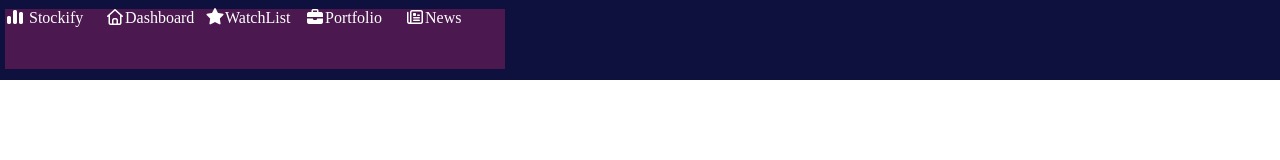
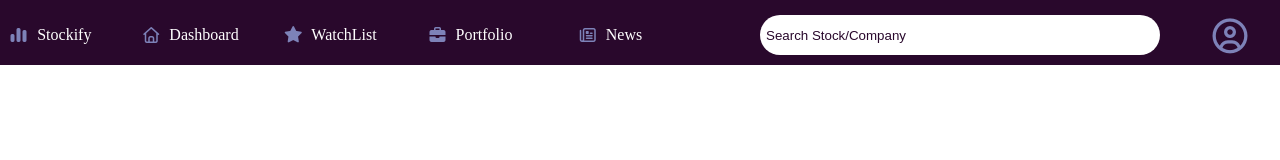
Before and after one commit to avinashtayade-data/Stalker, a plain HTML site: page index.html in a window 1280 px wide. Drawn offline with Linux system fonts and the light colour scheme.

Commit message:
Updated navbar layout

```diff
--- a/index.html
+++ b/index.html
@@ -11,25 +11,35 @@
     <div id="dark_nav_bar">
        <div id="dark_nav_inner_bar">
             <div id="logo_container">
-                 <i class="fa-solid fa-chart-simple"></i>
+                 <i class="fa-solid fa-chart-simple" id="stockify_icon"></i>
                  Stockify
             </div>
-            <div id="dashboard_container">
-                <i class="fa-regular fa-house"></i>
+            <div id="middle_nav_bar_container">
+                <div id="dashboard_container">
+                <i class="fa-regular fa-house" id="dashboard_icon"></i>
                 Dashboard
             </div>
             <div id="WatchList_container">
-                <i class="fa-solid fa-star"></i>
+                <i class="fa-solid fa-star" id="WathcList_icon"></i>
                 WatchList
             </div>
             <div id="Portfolio_container">
-                <i class="fa-solid fa-briefcase"></i>
+                <i class="fa-solid fa-briefcase" id="Portfolio_icon"></i>
                 Portfolio
             </div>
             <div id="NewsPaper_container">
-                <i class="fa-regular fa-newspaper"></i>
+                <i class="fa-regular fa-newspaper" id="NewsPaper_icon"></i>
                 News
             </div>
+            </div>
+           <div id="right_side_inner_nav_bar">
+                 <div id="search_bar_container">
+                      <input type="text"   class="input_feild_nav_bar" placeholder="Search Stock/Company ">
+                 </div>
+                 <div id="profile_icon_container">
+                     <i class="fa-regular fa-circle-user" id="profile_icon"></i>
+                 </div>
+           </div>
        </div>
     </div>
     <script src="script.js"></script>
--- a/style.css
+++ b/style.css
@@ -5,49 +5,133 @@
 }
 #dark_nav_bar{
     width: 100%;
-    height: 80px;
-    background-color: #0E103D;
+    height: 65px;
+    background-color: #29082c;
 
 }
 #dark_nav_inner_bar{
 width: 100%;
 height: 70px;
-position: relative;
-top: 9.2px;
-left: 5px;
 display: flex;
+align-items: center;
 }
+
 #logo_container{
     height: 60px;
     width: 100px;
-    background-color: #4b194f;
-    /* position: absolute; */
+    background-color: #29082c;
+    display: flex;
+    align-items: center;
+    justify-content: space-evenly;
+}
+#stockify_icon,#dashboard_icon,#WathcList_icon,#Portfolio_icon,#NewsPaper_icon,#profile_icon{
+    color: #7D82B8;
+    /* color: rgb(109, 207, 109); */
+    cursor: pointer;
+}
+#middle_nav_bar_container{
+    height: 80px;
+    width: 600px;
+    display: flex;
+    align-items: center;
+    justify-content: space-evenly;
+
 }
 #dashboard_container{
     height: 60px;
     width: 100px;
-    background-color: #4b194f;
+    background-color: #29082c;
     display: flex;
+    align-items: center;
+    justify-content: center;
+    gap: 8px;
     /* position: absolute; */
+}
 
-}
+/* #dashboard_icon{
+    color:rgb(109, 207, 109);
+} */
 #WatchList_container{
     height: 60px;
     width: 100px;
-    background-color: #4b194f;
+    background-color: #29082c;
     display: flex;
+    align-items: center;
+    justify-content: center;
+    gap: 8px;
+}
+
+{
+    color:rgb(109, 207, 109);
 }
 #Portfolio_container{
     height: 60px;
     width: 100px;
-    background-color: #4b194f;
+    background-color: #29082c;
     display: flex;
+    align-items: center;
+    justify-content: center;
+    gap: 8px;
 
+}
+{
+color:rgb(109, 207, 109);
 }
 #NewsPaper_container{
     height: 60px;
     width: 100px;
-    background-color: #4b194f;
+    background-color: #29082c;
     display: flex;
+    align-items: center;
+    justify-content: center;
+    gap: 8px;
 
 }
+
+{
+    color:rgb(109, 207, 109);
+}
+#right_side_inner_nav_bar{
+   margin-left: auto;
+   display: flex;
+   align-items: center;
+   gap: 20px;
+}
+#search_bar_container{
+    height: 60px;
+    width: 400px;
+    background-color: #29082c;
+    display: flex;
+    align-items: center;
+    justify-content: space-evenly;
+}
+.input_feild_nav_bar{
+    margin-left: auto;
+    width: 400px;
+    height:40px;
+    padding: 12px 6px;
+    box-sizing: border-box;
+    outline: none;
+    border: none;
+    border-radius: 50px;
+}
+.input_feild_nav_bar::placeholder{
+    color: #29082c;
+    opacity: 1;
+}
+.input_feild_nav_bar:focus{
+    color: #29082c;
+}
+#profile_icon_container{
+    height: 60px;
+    width: 100px;
+    background-color: #29082c;
+    display: flex;
+    align-items: center;
+    justify-content: space-evenly;
+
+}
+#profile_icon{
+    font-size: 35px;
+
+}
```
